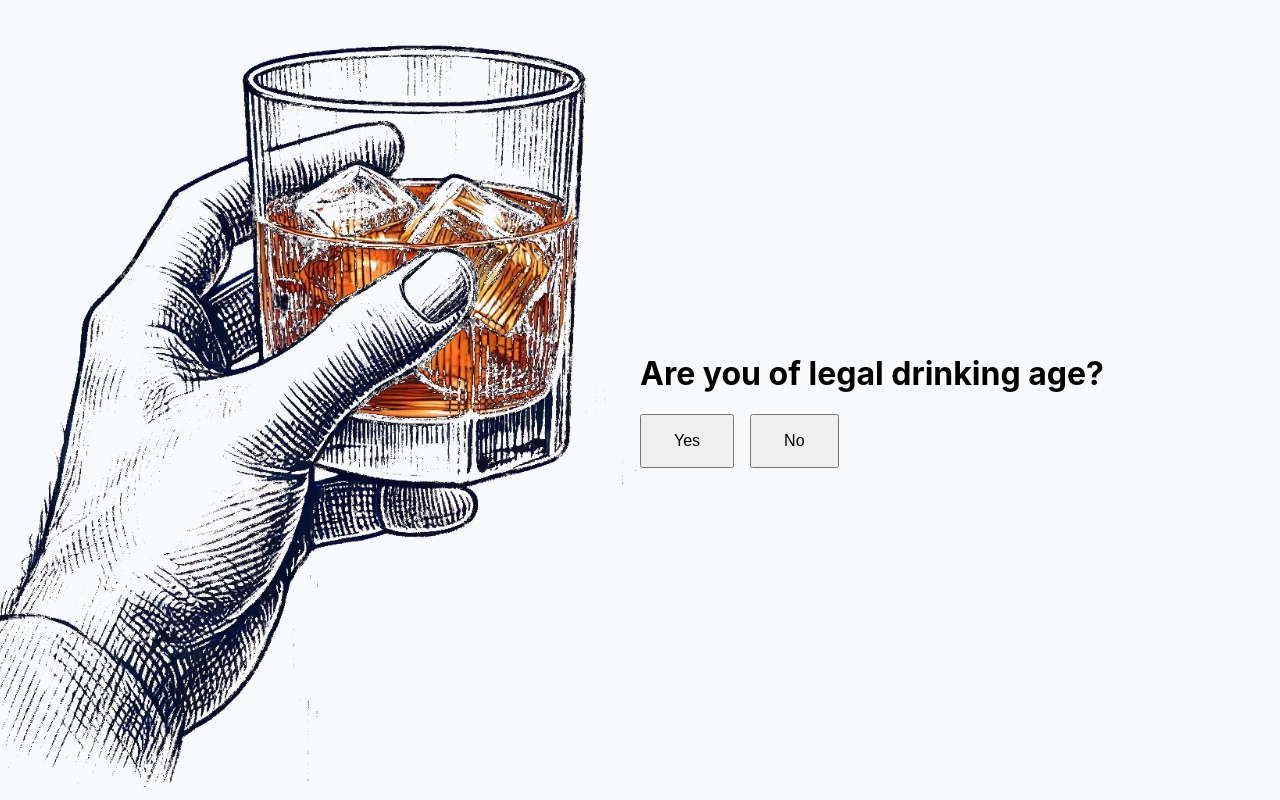
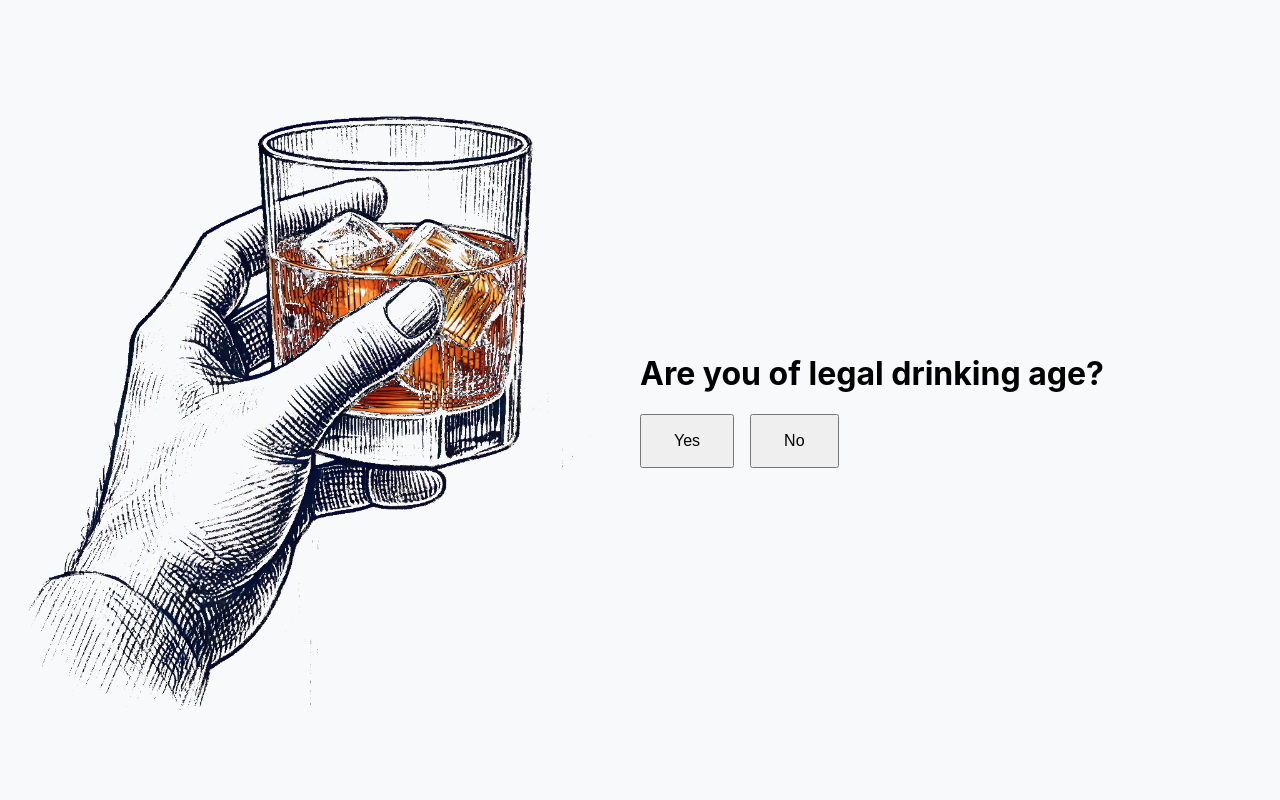
Before and after one commit to GerardAdamiak/kontuszowa, a React (Create React App) app: page / in a window 1280 px wide. Built offline with nearby package versions, Linux system fonts and the light colour scheme.

Commit message:
sixth build, age verification

```diff
--- a/src/App.css
+++ b/src/App.css
@@ -150,7 +150,7 @@ body, html {
 /* Image on the left with animation */
 .whiskey-image {
   width: 50%;
-  height: 100%;
+  height: auto;
   object-fit: cover;
   transition: transform 0.5s ease; /* For smooth animation */
   position: absolute;
@@ -173,9 +173,9 @@ body, html {
 /* Mirrored image that appears and moves from the right */
 .mirrored-image {
   width: 50%;
-  height: 100%;
+  height: auto;
   position: absolute;
-  top: 0;
+
   right: -50%; /* Start off-screen */
   transform: scaleX(-1); /* Mirror the image */
   object-fit: cover;
```
